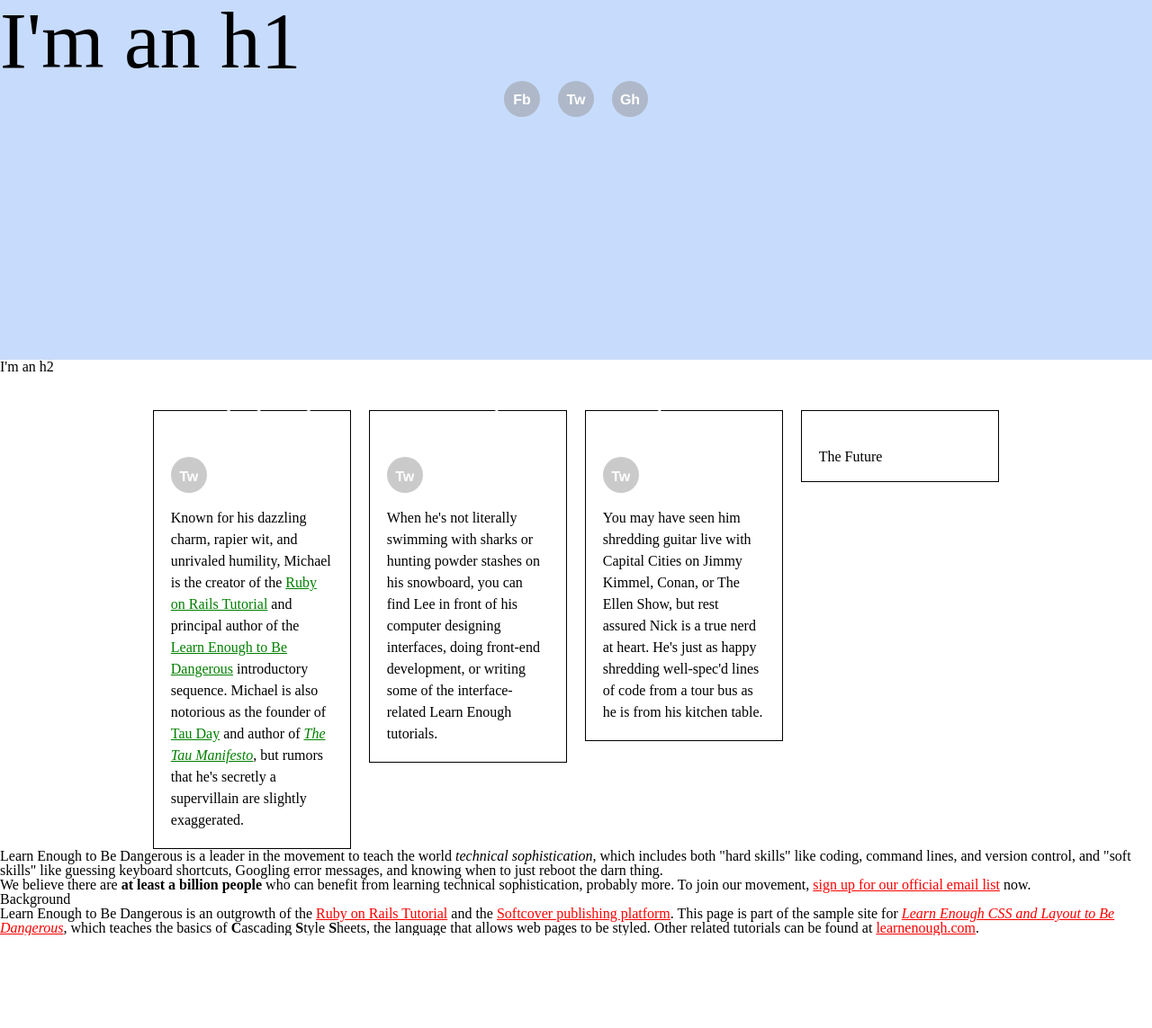
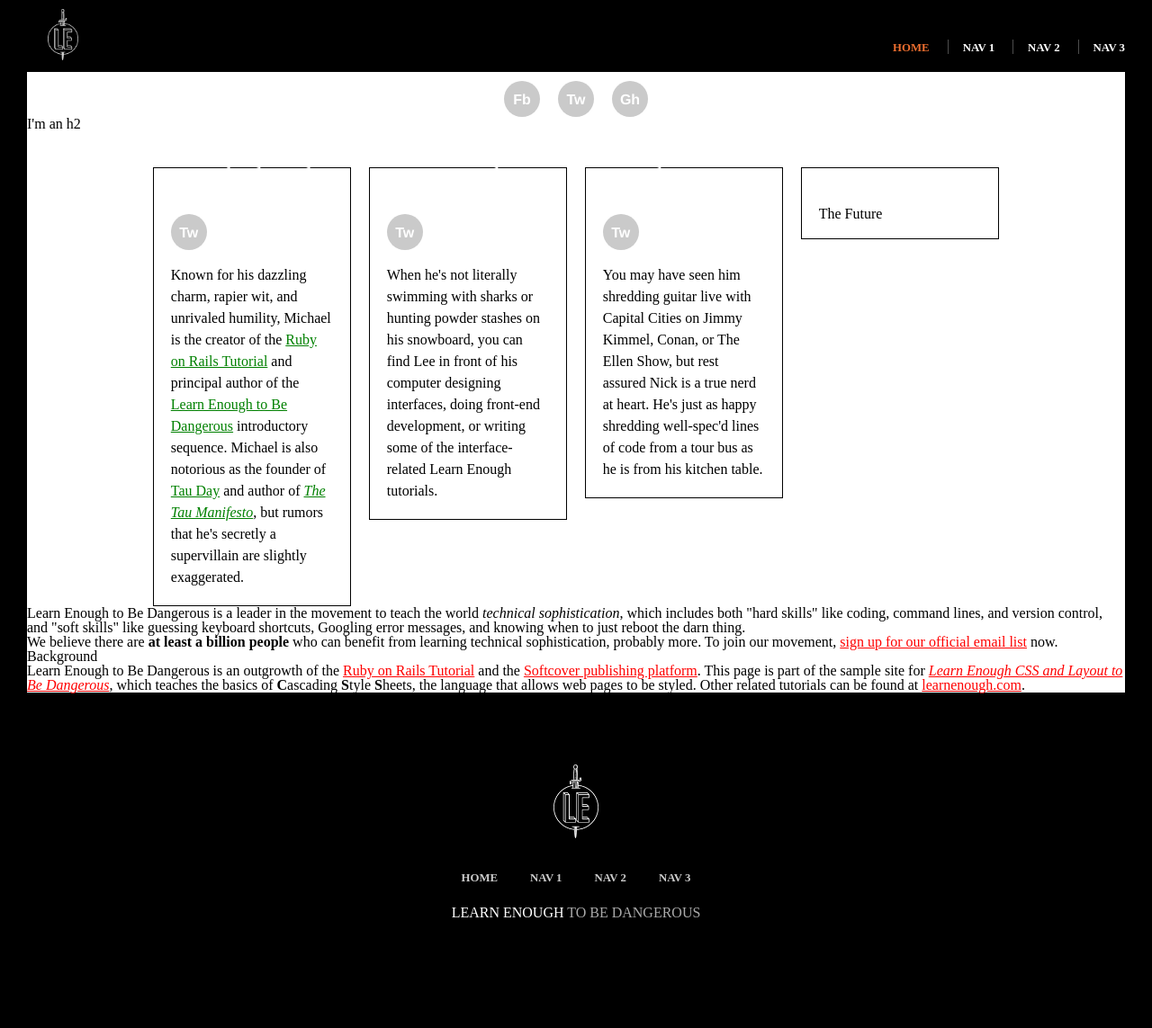
Before and after one commit to caorec/caorec.github.io, a plain HTML site: page _site/index.html in a window 1280 px wide. Shown: the whole page at 90% size. Before the commit the page ends 1040 px from the top, so only its background shows below. Drawn offline with Linux system fonts and the light colour scheme.

Commit message:
Finish initial layout

```diff
--- a/_site/css/main.css
+++ b/_site/css/main.css
@@ -6,13 +6,66 @@ h1 {
 a {
   color: #f00;
 }
-
-/* HERO STYLES */
-.full-hero {
-  background-color: #c7dbfc;
-  height: 50vh;
+html {
+  box-shadow: 0 0 0 30px #000 inset;
+  padding: 0 30px;
 }
-
+.nav-links a {
+  font-size: 0.8rem;
+  font-weight: bold;
+  text-decoration: none;
+  text-transform: uppercase;
+}
+.nav-links a:hover,
+.nav-links a:active {
+  color: #ed6e2f;
+}
+/* HEADER STYLES */
+.header {
+  background-color: #000;
+  color: #fff;
+  position: fixed;
+  width: 100%;
+  z-index: 20;
+}
+.header-logo {
+  background-color: #000;
+  box-sizing: border-box;
+  display: block;
+  height: 10vh;
+  padding-top: 10px;
+  position: relative;
+  text-align: center;
+  width: 10vh;
+}
+.header-logo:hover,
+.header-logo:active {
+  background-color: #ed6e2f;
+}
+.header-logo img {
+  width: 4.3vh;
+}
+.header-nav {
+  float: right;
+  padding: 5.5vh 60px 0 0;
+}
+.header-nav > li {
+  display: inline-block;
+  margin-left: 1em;
+}
+.header-nav > li ~ li {
+  border-left: 1px solid rgba(255, 255, 255, 0.3);
+  padding-left: 1em;
+}
+.header-nav a {
+  color: #fff;
+}
+.header-nav > li:first-child a {
+  color: #ed6e2f;
+}
+.header-nav > li:first-child a:hover {
+  color: #fff;
+}
 /* SOCIAL STYLES */
 .social-link {
   background: rgba(150, 150, 150, 0.5);
@@ -77,3 +130,27 @@ a {
 .bio-copy a {
   color: green;
 }
+/* FOOTER STYLES */
+.footer {
+  background-color: #000;
+  padding: 10vh 0 15vh;
+  text-align: center;
+}
+.footer-logo img {
+  width: 50px;
+}
+.footer h3 {
+  color: #fff;
+  padding-top: 1.5em;
+  text-transform: uppercase;
+}
+.footer h3 span {
+  color: #aaa;
+}
+.footer-nav li {
+  display: inline-block;
+  margin: 2em 1em 0;
+}
+.footer-nav a {
+  color: #ccc;
+}
--- a/_site/index.html
+++ b/_site/index.html
@@ -6,7 +6,23 @@
   <link rel="stylesheet" href="/css/reset.css">
   <link rel="stylesheet" href="/css/main.css">
 </head>
+
   <body>
+    <header class="header">
+  <nav>
+    <ul class="header-nav nav-links">
+    <li><a href="/">Home</a></li>
+<li><a href="#">Nav 1</a></li>
+<li><a href="#">Nav 2</a></li>
+<li><a href="#">Nav 3</a></li>
+
+    </ul>
+  </nav>
+  <a href="/" class="header-logo">
+    <img src="images/logo.png" alt="">
+  </a>
+</header>
+
     <div class="full-hero hero-home">
       <h1>I'm an h1</h1>
       <ul class="social-list">
@@ -104,5 +120,21 @@
       Other related tutorials can be found at
       <a href="https://learnenough.com/">learnenough.com</a>.
     </p>
+    <footer class="footer">
+  <a class="footer-logo" href="/">
+    <img src="/images/logo.png" alt="Learn Enough"/>
+  </a>
+  <nav>
+    <ul class="footer-nav nav-links">
+      <li><a href="/">Home</a></li>
+<li><a href="#">Nav 1</a></li>
+<li><a href="#">Nav 2</a></li>
+<li><a href="#">Nav 3</a></li>
+
+    </ul>
+  </nav>
+  <h3>Learn Enough <span>to Be Dangerous</span></h3>
+</footer>
+
   </body>
 </html>
--- a/css/main.css
+++ b/css/main.css
@@ -6,13 +6,66 @@ h1 {
 a {
   color: #f00;
 }
-
-/* HERO STYLES */
-.full-hero {
-  background-color: #c7dbfc;
-  height: 50vh;
+html {
+  box-shadow: 0 0 0 30px #000 inset;
+  padding: 0 30px;
 }
-
+.nav-links a {
+  font-size: 0.8rem;
+  font-weight: bold;
+  text-decoration: none;
+  text-transform: uppercase;
+}
+.nav-links a:hover,
+.nav-links a:active {
+  color: #ed6e2f;
+}
+/* HEADER STYLES */
+.header {
+  background-color: #000;
+  color: #fff;
+  position: fixed;
+  width: 100%;
+  z-index: 20;
+}
+.header-logo {
+  background-color: #000;
+  box-sizing: border-box;
+  display: block;
+  height: 10vh;
+  padding-top: 10px;
+  position: relative;
+  text-align: center;
+  width: 10vh;
+}
+.header-logo:hover,
+.header-logo:active {
+  background-color: #ed6e2f;
+}
+.header-logo img {
+  width: 4.3vh;
+}
+.header-nav {
+  float: right;
+  padding: 5.5vh 60px 0 0;
+}
+.header-nav > li {
+  display: inline-block;
+  margin-left: 1em;
+}
+.header-nav > li ~ li {
+  border-left: 1px solid rgba(255, 255, 255, 0.3);
+  padding-left: 1em;
+}
+.header-nav a {
+  color: #fff;
+}
+.header-nav > li:first-child a {
+  color: #ed6e2f;
+}
+.header-nav > li:first-child a:hover {
+  color: #fff;
+}
 /* SOCIAL STYLES */
 .social-link {
   background: rgba(150, 150, 150, 0.5);
@@ -77,3 +130,27 @@ a {
 .bio-copy a {
   color: green;
 }
+/* FOOTER STYLES */
+.footer {
+  background-color: #000;
+  padding: 10vh 0 15vh;
+  text-align: center;
+}
+.footer-logo img {
+  width: 50px;
+}
+.footer h3 {
+  color: #fff;
+  padding-top: 1.5em;
+  text-transform: uppercase;
+}
+.footer h3 span {
+  color: #aaa;
+}
+.footer-nav li {
+  display: inline-block;
+  margin: 2em 1em 0;
+}
+.footer-nav a {
+  color: #ccc;
+}
```
Also changed, not shown: _includes/footer.html (added, +11 -0 lines), _includes/head.html (added, +6 -0 lines), _includes/header.html (added, +10 -0 lines), _includes/nav-links.html (added, +4 -0 lines), _layouts/default.html (+3 -6 lines), _site/images/logo.png (added), images/logo.png (added). Lines whose indentation alone changed are shown as unchanged.
